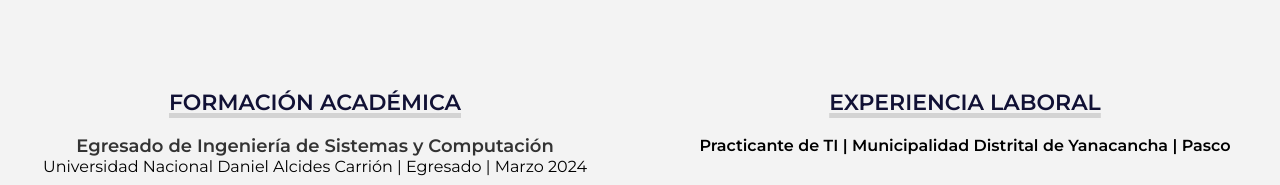
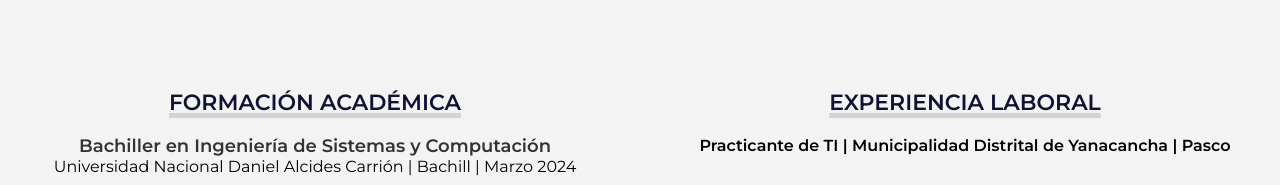
Before and after one commit to MarceRyan/Portafolio_Data_Analyst, a plain HTML site: page index.html in a window 1280 px wide. Shown: the part 1440-1625 px from the top of the page. Drawn offline with Linux system fonts and the light colour scheme.

Commit message:
Actualización de Bachiller

```diff
--- a/index.html
+++ b/index.html
@@ -69,9 +69,9 @@
                 <br>
                 <ul>
                     <li>
-                        <span class="especialidad">Egresado de Ingeniería de Sistemas y Computación</span>
+                        <span class="especialidad">Bachiller en Ingeniería de Sistemas y Computación</span>
                         <br>
-                        Universidad Nacional Daniel Alcides Carrión | Egresado | Marzo 2024
+                        Universidad Nacional Daniel Alcides Carrión | Bachill | Marzo 2024
                     </li>
                     <br><br>
                     <li>
```
Also changed, not shown: 1 other file.
